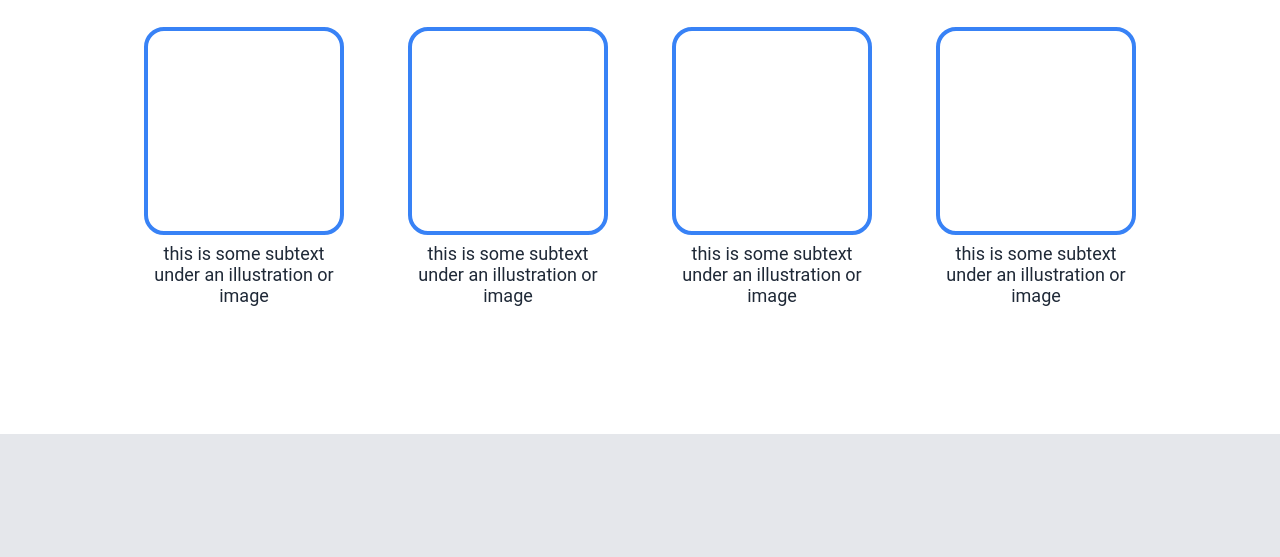
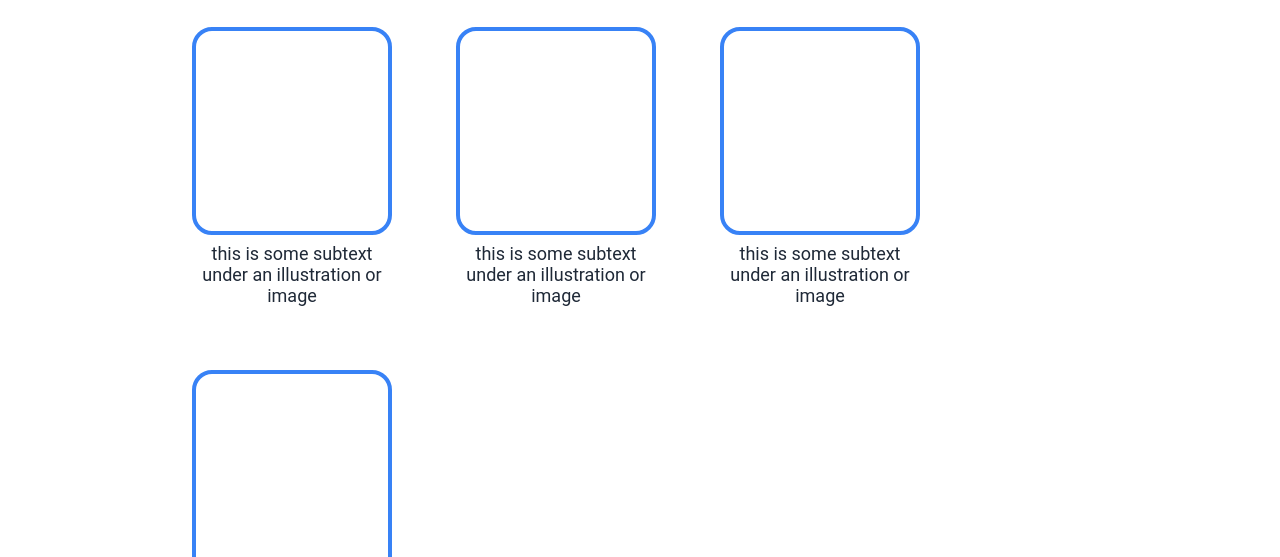
Before and after one commit to IhsFace/odin-landing-page, a plain HTML site: page index.html in a window 1280 px wide. Shown: the part 695-1252 px from the top of the page. Drawn offline with Linux system fonts and the light colour scheme.

Commit message:
Update information section padding and wrap

```diff
--- a/style.css
+++ b/style.css
@@ -88,7 +88,7 @@ blockquote {
   flex-direction: column;
   justify-content: center;
   align-items: center;
-  padding: 32px 0 128px 0;
+  padding: 32px 15vw 128px 15vw;
 }
 
 .information-heading {
@@ -100,6 +100,7 @@ blockquote {
 .information-cards {
   display: flex;
   gap: 64px;
+  flex-wrap: wrap;
 }
 
 .information-card {
```
